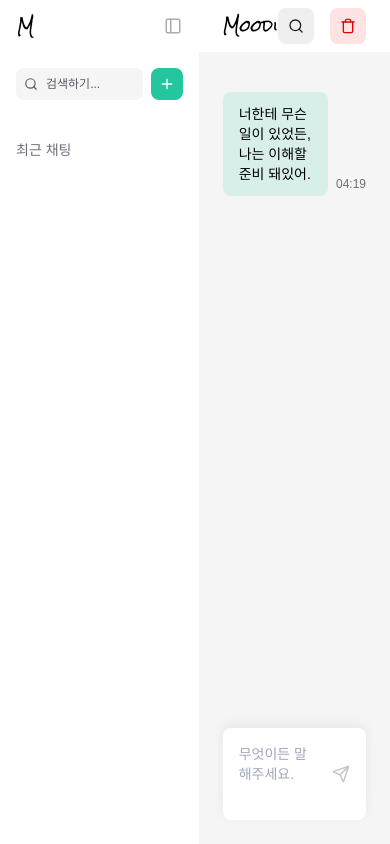
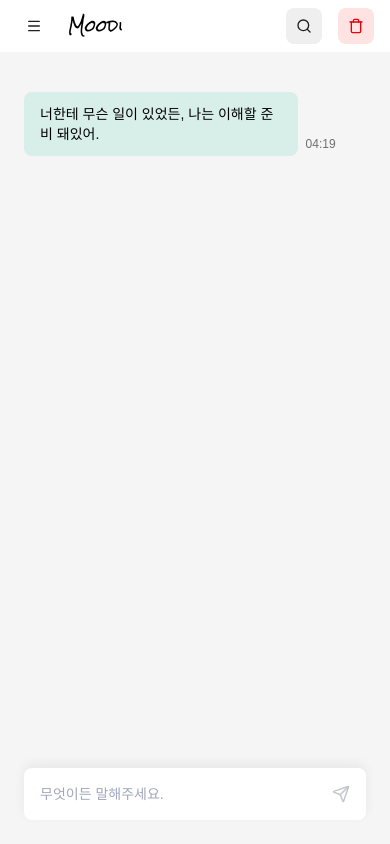
Before and after one commit to sduddla/moodi, a Next.js app: page /chat/1 in a window 390 px wide. Built offline with nearby package versions, Linux system fonts and the light colour scheme.

Commit message:
style: 반응형 디자인 추가

```diff
--- a/src/components/chat/ChatHeader.tsx
+++ b/src/components/chat/ChatHeader.tsx
@@ -1,9 +1,10 @@
-import { Search, Trash } from 'lucide-react';
+import { Menu, Search, Trash } from 'lucide-react';
 import { Rock_Salt } from 'next/font/google';
 import { useState } from 'react';
 import ChatSearchModal from './ChatSearchModal';
 import { useChatStore } from '@/stores/useChatStore';
 import toast from 'react-hot-toast';
+import { useRouter } from 'next/navigation';
 
 const rockSalt = Rock_Salt({
   weight: '400',
@@ -19,6 +20,7 @@ interface ChatHeaderProps {
   scrollRef?: React.RefObject<HTMLDivElement | null>;
   onCurrentHighlightChange?: (messageId: string | null) => void;
   onSearchEnter?: () => void;
+  onToggleSidebar?: () => void;
 }
 
 export default function ChatHeader({
@@ -30,9 +32,11 @@ export default function ChatHeader({
   scrollRef,
   onCurrentHighlightChange,
   onSearchEnter,
+  onToggleSidebar,
 }: ChatHeaderProps) {
   const [isInputOpen, setIsInputOpen] = useState(false);
   const { deleteChatRoom } = useChatStore();
+  const router = useRouter();
 
   const handleDeleteClick = () => {
     deleteChatRoom(chatId);
@@ -49,12 +53,26 @@ export default function ChatHeader({
 
   return (
     <div className='relative'>
-      <div className='px-6 py-2 flex items-center justify-between bg-white dark:bg-dark'>
-        <p
-          className={`${rockSalt.className} font-semibold cursor-default text-black dark:text-white`}
-        >
-          Moodi
-        </p>
+      <div className='px-4 py-2 flex items-center justify-between bg-white dark:bg-dark'>
+        <div className='flex items-center gap-4'>
+          {/* 햄버거 버튼 */}
+          {onToggleSidebar && (
+            <button
+              type='button'
+              onClick={onToggleSidebar}
+              className='md:hidden flex items-center justify-center w-9 h-9 hover:bg-button-hover rounded-lg dark:hover:bg-dark-hover cursor-pointer transition-colors'
+            >
+              <Menu size={16} className='text-dark-active dark:text-search' />
+            </button>
+          )}
+          <button onClick={() => router.push('/')} className='cursor-pointer'>
+            <p
+              className={`${rockSalt.className} font-semibold cursor-default text-black dark:text-white`}
+            >
+              Moodi
+            </p>
+          </button>
+        </div>
         <div className='flex gap-4'>
           <button
             type='button'
--- a/src/components/chat/ChatRoom.tsx
+++ b/src/components/chat/ChatRoom.tsx
@@ -37,6 +37,7 @@ export default function ChatRoom() {
   const hasShownToast = useRef(false);
   const checkEnter = useRef(false);
   const [isLoading, setIsLoading] = useState(false);
+  const [isMobileSidebarOpen, setIsMobileSidebarOpen] = useState(false);
 
   useEffect(() => {
     if (roomId && !chats[roomId]) {
@@ -152,12 +153,20 @@ export default function ChatRoom() {
   };
 
   return (
-    <div className='flex h-screen bg-white relative'>
+    <div className='flex h-screen bg-white dark:bg-dark-active relative'>
+      {isMobileSidebarOpen && (
+        <div
+          className='fixed inset-0 bg-black/50 z-40 md:hidden'
+          onClick={() => setIsMobileSidebarOpen(false)}
+        />
+      )}
       <Sidebar
         openModalId={modalState?.chatId || null}
         onOpenModal={setModalState}
         onCloseModal={() => setModalState(null)}
         currentRoomId={roomId}
+        isMobileOpen={isMobileSidebarOpen}
+        onMobileClose={() => setIsMobileSidebarOpen(false)}
       />
       {modalState && (
         <SidebarChatModal
@@ -182,6 +191,7 @@ export default function ChatRoom() {
             checkEnter.current = true;
             hasShownToast.current = false;
           }}
+          onToggleSidebar={() => setIsMobileSidebarOpen(!isMobileSidebarOpen)}
         />
 
         <div className='flex flex-1 flex-col bg-bg-light dark:bg-dark-bg min-h-0'>
--- a/src/components/sidebar/Sidebar.tsx
+++ b/src/components/sidebar/Sidebar.tsx
@@ -14,6 +14,8 @@ interface SidebarProps {
   }) => void;
   onCloseModal?: () => void;
   currentRoomId: string;
+  isMobileOpen?: boolean;
+  onMobileClose?: () => void;
 }
 
 export default function Sidebar({
@@ -21,30 +23,45 @@ export default function Sidebar({
   onCloseModal,
   openModalId,
   currentRoomId,
+  isMobileOpen = false,
+  onMobileClose,
 }: SidebarProps) {
   const { isCollapsed, toggle } = useSidebarStore();
   const [searchQuery, setSearchQuery] = useState('');
   const scrollRef = useRef<HTMLDivElement>(null);
 
+  const showFullSidebar = isMobileOpen ? false : isCollapsed;
+
   return (
     <>
       <aside
         className={`${
-          isCollapsed ? 'w-[60px]' : 'w-[260px]'
-        } h-screen flex flex-col transition-all duration-200 relative z-50 dark:bg-dark`}
+          showFullSidebar ? 'w-[60px]' : 'w-[260px]'
+        } h-screen flex flex-col z-50 bg-white dark:bg-dark
+        fixed top-0 left-0 transform transition-transform duration-300 ease-out
+        ${isMobileOpen ? 'translate-x-0' : '-translate-x-full'}
+        md:relative md:translate-x-0 md:transition-all md:duration-300 md:ease-out
+        `}
+        onClick={(e) => e.stopPropagation()}
       >
         <div>
           {/* 사이드바 헤더 */}
           <SidebarHeader
-            isCollapsed={isCollapsed}
-            onToggle={toggle}
+            isCollapsed={showFullSidebar}
+            onToggle={() => {
+              if (isMobileOpen && onMobileClose) {
+                onMobileClose();
+              } else {
+                toggle();
+              }
+            }}
             searchQuery={searchQuery}
             onSearchChange={setSearchQuery}
           />
         </div>
 
         {/* 최근 메시지 리스트 */}
-        {!isCollapsed && (
+        {!showFullSidebar && (
           <div className='flex-1 flex flex-col p-4 mt-6 min-h-0'>
             <p className='text-sm text-[#6D717C] mb-2'>최근 채팅</p>
             <div
```
